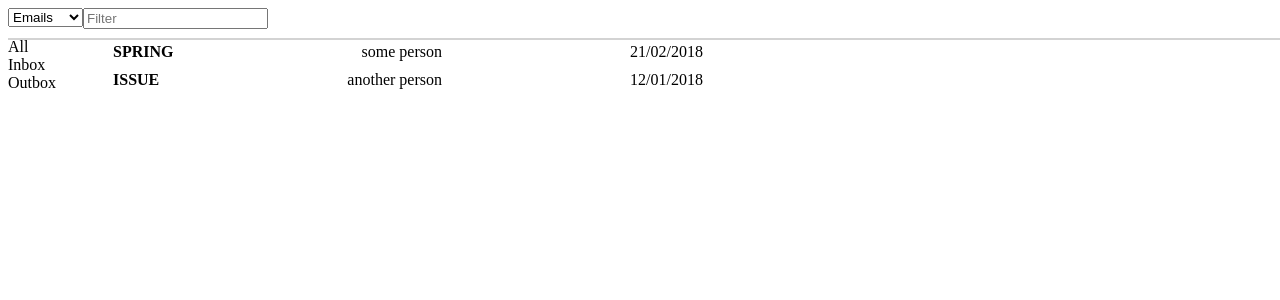
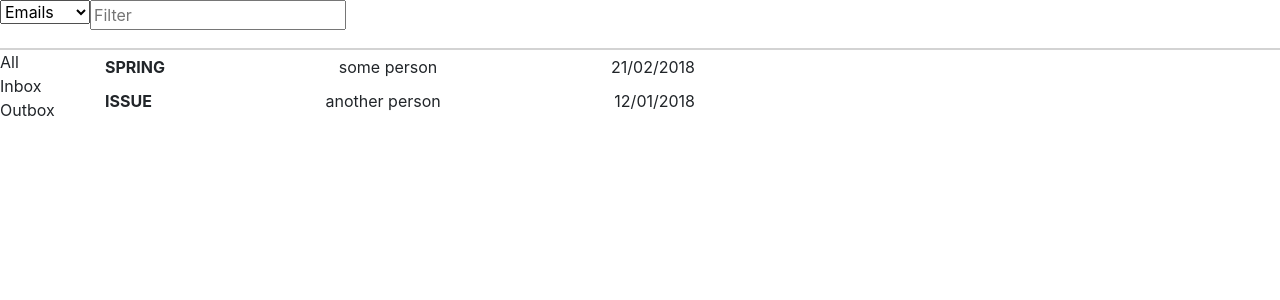
Before and after one commit to shuspes/ag--base-course, an Angular app: page / in a window 1280 px wide. Shown: the top 300 px of the page. Built offline with nearby package versions, Linux system fonts and the light colour scheme.

Commit message:
add bootstrup to project.

```diff
--- a/package.json
+++ b/package.json
@@ -21,6 +21,7 @@
     "@angular/platform-browser": "^5.2.0",
     "@angular/platform-browser-dynamic": "^5.2.0",
     "@angular/router": "^5.2.0",
+    "bootstrap": "^4.1.0",
     "core-js": "^2.4.1",
     "rxjs": "^5.5.6",
     "zone.js": "^0.8.19"
--- a/src/app/variables.scss
+++ b/src/app/variables.scss
@@ -1,2 +1,2 @@
-$headerHeigh: 30px;
+$headerHeigh: 50px;
 $bodyHeigh: calc(100% - #{$headerHeigh});
--- a/src/styles.css
+++ b/src/styles.css
@@ -1 +1,2 @@
 /* You can add global styles to this file, and also import other style files */
+@import '~bootstrap/dist/css/bootstrap.min.css';
```
Also changed, not shown: .angular-cli.json, 1 other file (tests, documents, lock files or other folders).
